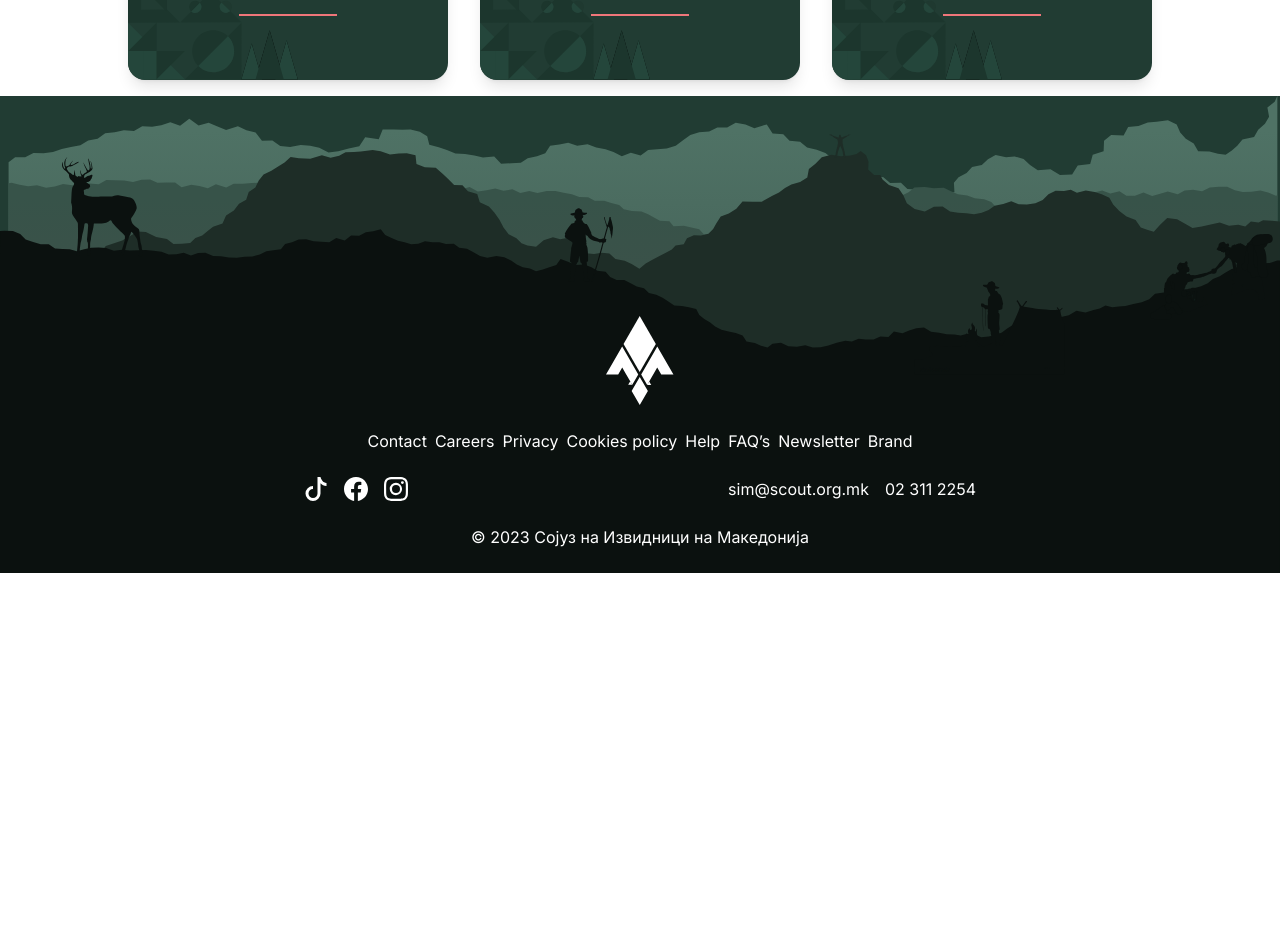
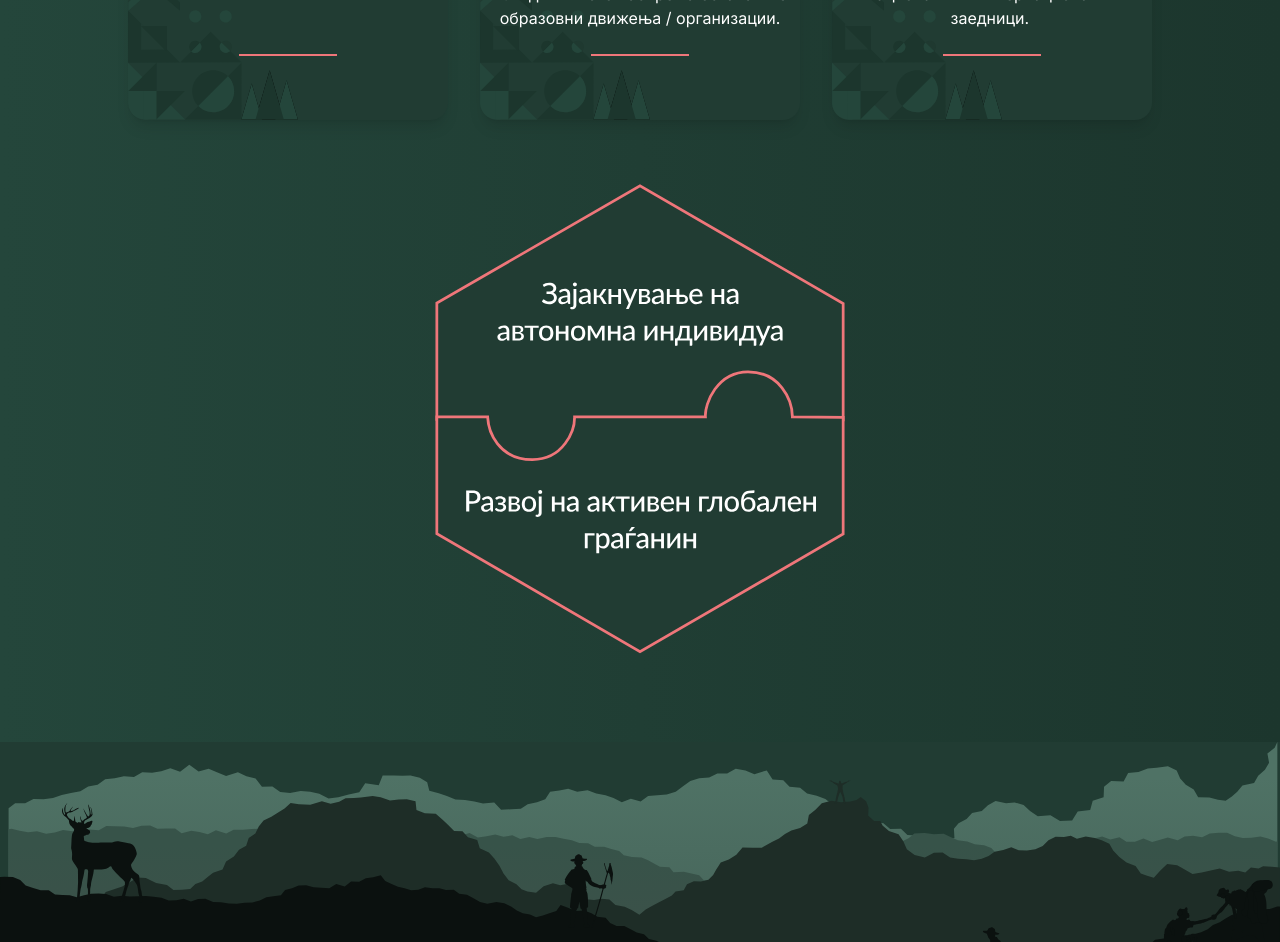
Before and after one commit to andrijantasevski/izvidnici.mk, a Next.js app: page / in a window 1280 px wide. Shown: the part 1420-2362 px from the top of the page. Before the commit the page ends 1993 px from the top, so only its background shows below. Built offline with nearby package versions, Linux system fonts and the light colour scheme.

Commit message:
Gradient and scroll implementation add

```diff
--- a/src/pages/index.tsx
+++ b/src/pages/index.tsx
@@ -3,8 +3,16 @@ import Image from "next/image";
 import Link from "next/link";
 import { IconArrowNarrowDown } from "@tabler/icons-react";
 import CardGrid from "@/components/landing-page/CardAnimation";
+import PuzzleAnimation from "@/components/landing-page/PuzzleAnimation";
+import { useRef } from "react";
 
 export default function Home() {
+  const ref = useRef<HTMLDivElement>(null);
+
+  const handleClick = () => {
+    ref.current?.scrollIntoView({ behavior: "smooth" });
+  };
+
   return (
     <main>
       <section className="h-screen bg-landing-first-section bg-cover bg-center bg-no-repeat py-10">
@@ -43,7 +51,10 @@ export default function Home() {
             </div>
 
             <div className="flex items-center justify-center">
-              <button className="flex flex-col items-center justify-center text-base-100">
+              <button
+                onClick={handleClick}
+                className="flex flex-col items-center justify-center text-base-100"
+              >
                 <IconArrowNarrowDown />
                 <span>Scroll down</span>
               </button>
@@ -51,7 +62,15 @@ export default function Home() {
           </div>
         </div>
       </section>
-      <CardGrid />
+      <div
+        ref={ref}
+        className="bg-gradient-to-r from-[#24463B] to-[#1C362D] py-10"
+      >
+        <CardGrid />
+        <div>
+          <PuzzleAnimation />
+        </div>
+      </div>
     </main>
   );
 }
```
